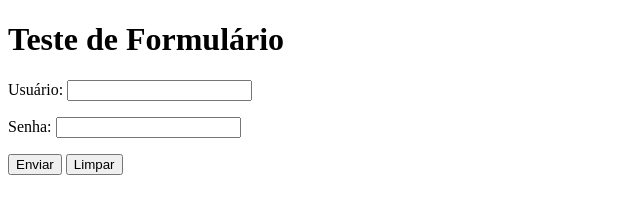
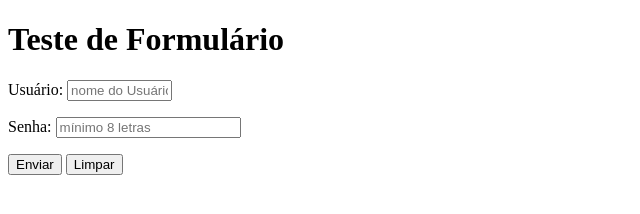
Before and after one commit to murilosantosb/html-css, a plain HTML site: page exercicios/ex025/form002.html in a window 1280 px wide. Shown: the whole page, without its empty margins (0-640 px from the left). Drawn offline with Linux system fonts and the light colour scheme.

Commit message:
atualizei

```diff
--- a/exercicios/ex025/form002.html
+++ b/exercicios/ex025/form002.html
@@ -7,14 +7,16 @@
 </head>
 <body>
     <h1> Teste de Formulário</h1>
-    <form action="./cadastro.php" method="get">
+    <form action="./cadastro.php" method="post" autocomplete="off">
         <p>
             <label for="iusu">Usuário:</label>
-            <input type="text" name="usu" id="iusu">
+            <input type="text" name="usu" id="iusu" required minlength="5"
+            maxlength="15" size="10" placeholder="nome do Usuário">
         </p>
         <p>
             <label for="isen">Senha:</label>
-            <input type="password" name="sen" id="isen">
+            <input type="password" name="sen" id="isen" required minlength="8"
+            maxlength="15" placeholder="mínimo 8 letras">
         </p>
         <p>
             <input type="submit" value="Enviar">
```
